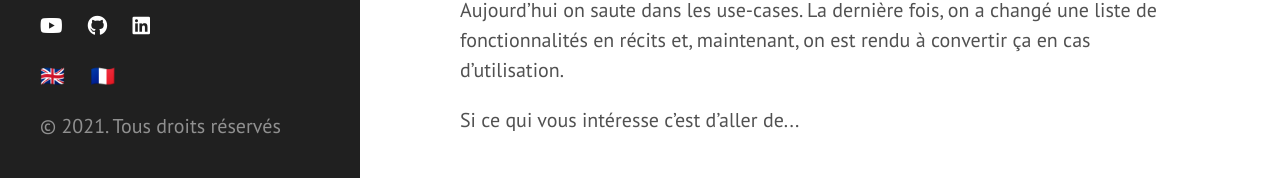
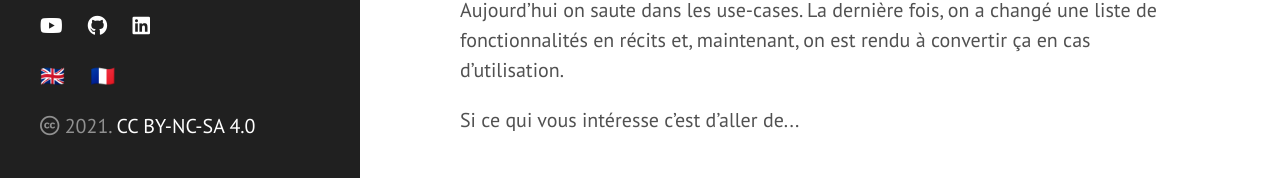
Before and after one commit to ExiledNarwal28/rocknprog, a Jekyll site: the page built from web/index.md, in a window 1280 px wide and 900 px high, scrolled down 574 px. Shown: the part 719-897 px from the top of the window. Built offline with Jekyll 4.4.1, drawn with Linux system fonts in a browser that asks for light colours.

Commit message:
Change license to CC

```diff
--- a/web/_data/translations.yml
+++ b/web/_data/translations.yml
@@ -7,9 +7,6 @@ differentLanguage:
 allPosts:
   en: "All posts"
   fr: "Tous les articles"
-allRightsReserved:
-  en: "All rights reserved"
-  fr: "Tous droits réservés"
 tagline:
   en: "Let code be monospaced prose."
   fr: "Coder poétiquement."
--- a/web/_includes/sidebar.html
+++ b/web/_includes/sidebar.html
@@ -53,6 +53,7 @@
         </ul>
         {% endif %}
 
-        <p>&copy; {{ site.time | date: '%Y' }}. {{ site.data.translations['allRightsReserved'][page.lang] }}</p>
+        <p><i class="fab fa-creative-commons"></i> {{ site.time | date: '%Y' }}. <a
+                href="https://creativecommons.org/licenses/by-nc-sa/4.0/" target="_blank">CC BY-NC-SA 4.0</a></p>
     </div>
 </div>
```
